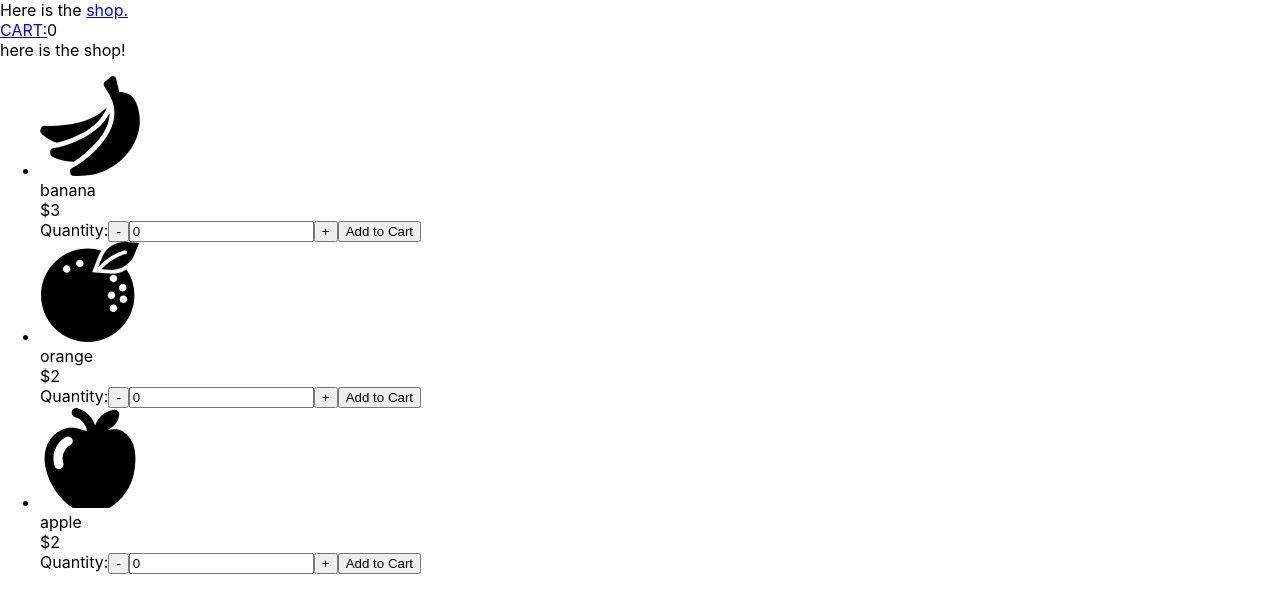
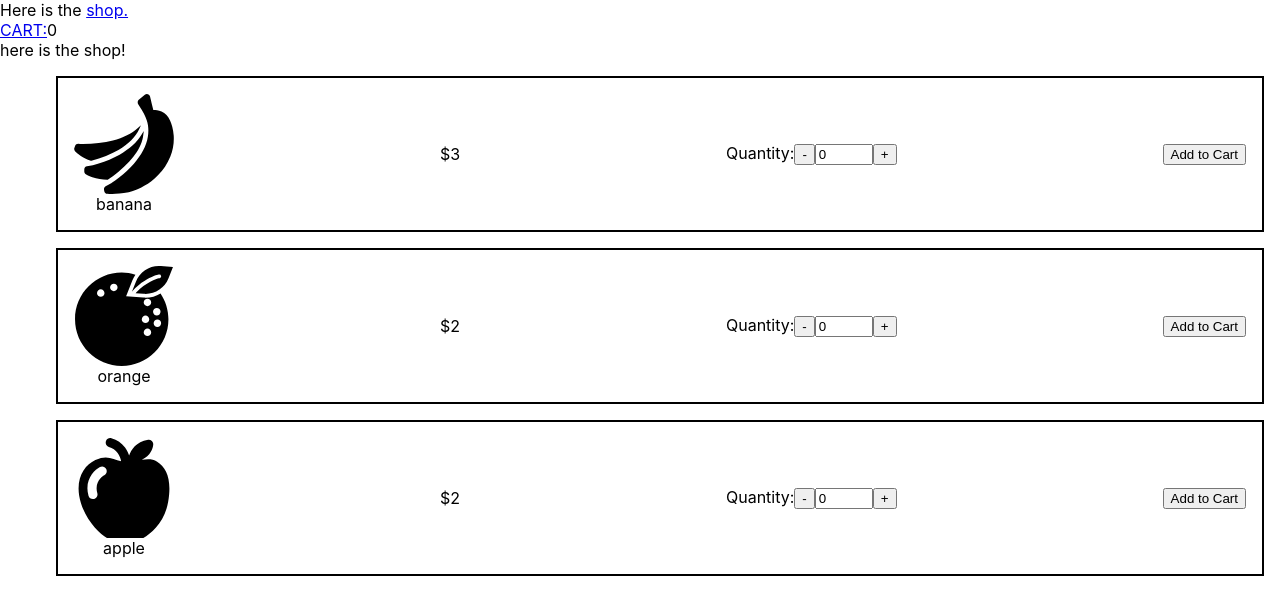
Before and after one commit to sbusenba/odin-shopping-cart, a React (Create React App) app: page /shop in a window 1280 px wide. Shown: the top 614 px of the page. Built offline with nearby package versions, Linux system fonts and the light colour scheme.

Commit message:
add styling to ProductView.

```diff
--- a/src/styles/productView.css
+++ b/src/styles/productView.css
@@ -2,3 +2,23 @@ img {
     width:100px;
     height:100px;
 }
+li {
+    list-style: none;
+}
+li>div{
+    border: 2px solid black;
+    margin: 1rem;
+    display:flex;
+    flex-direction: row;
+    align-items: center;
+    justify-content: space-between;
+    padding:1rem;
+}
+.productDesc{
+    display:flex;
+    flex-direction: column;
+    align-items: center;
+}
+input {
+    width:50px;
+}
```
